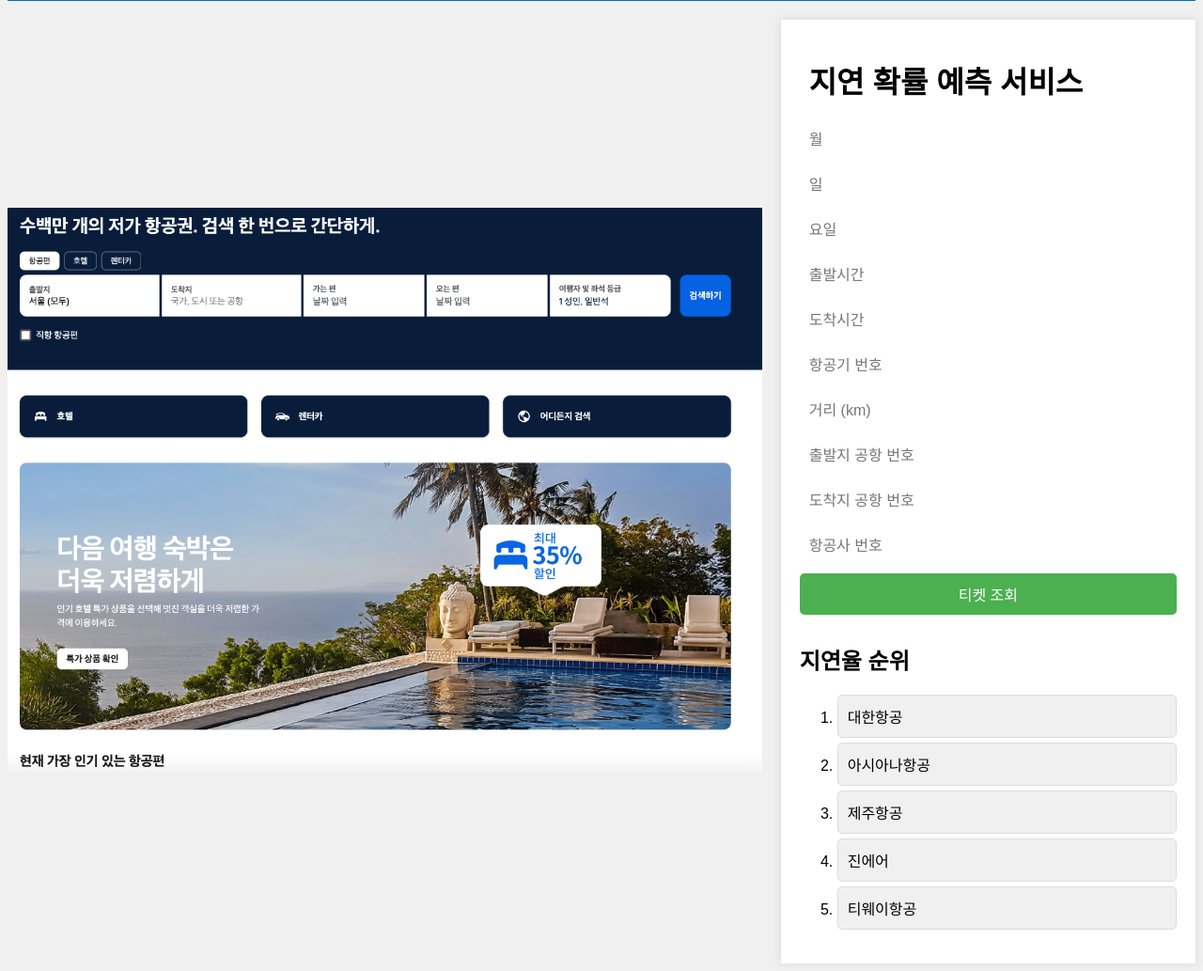
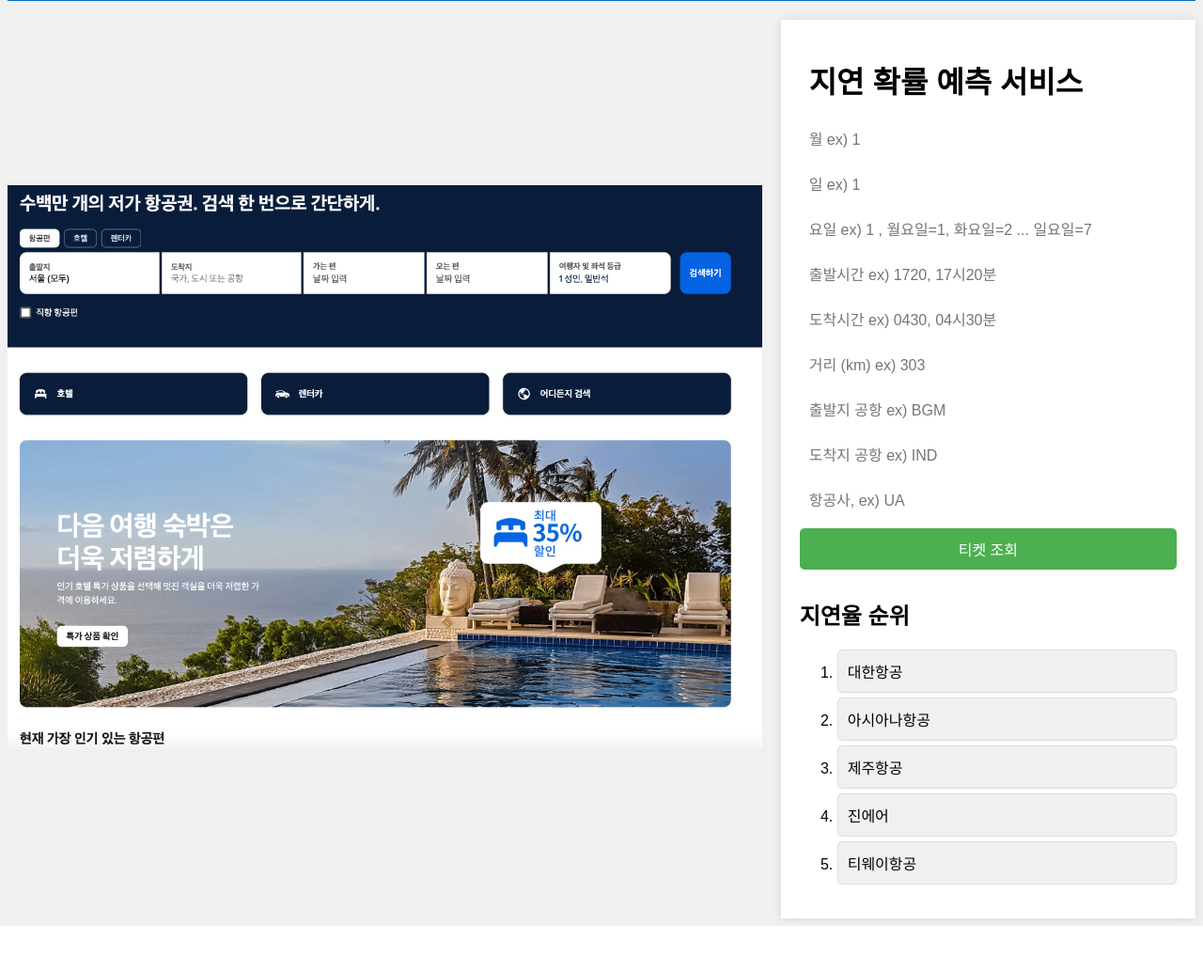
Before and after one commit to znkus1/k8s_project, a Flask app: page / in a window 1280 px wide. Shown: the part 327-1360 px from the top of the page at 94% size. After the commit the page ends 1312 px from the top, so only its background shows below. Run offline with Flask 3, Linux system fonts and the light colour scheme; some libraries are stand-ins or nearby versions.

Commit message:
feat: add index.html content and script updates

```diff
--- a/flask/flaskapp/myapp/templates/index.html
+++ b/flask/flaskapp/myapp/templates/index.html
@@ -1,6 +1,7 @@
 <!DOCTYPE html>
 <html>
 <head>
+    <!-- 경로 설정 주의! -->
     <link rel="stylesheet" type="text/css" href="{{ url_for('static', filename='style.css') }}">
     <script src="script.js"></script>
     <script src="https://code.jquery.com/jquery-3.5.1.min.js"></script>
@@ -15,27 +16,27 @@
         </header>
         <main>
             <section class="search-results">
-                <!-- 여기에 검색 결과를 표시할 수 있습니다. -->
+
             </section>
         </main>
        <div class="main-content">
 
         <div class="center-image">
+            <!-- 경로 설정 주의! -->
             <img src="{{ url_for('static', filename='center.png') }}" alt="Center Image">
         </div>
         <div class="container">
             <h1><i class="fas fa-plane-departure"></i> 지연 확률 예측 서비스</h1>
             <form id="flight-form">
-                <input type="number" id="month" placeholder="월" required>
-                <input type="number" id="dayOfMonth" placeholder="일" required>
-                <input type="number" id="dayOfWeek" placeholder="요일" required>
-                <input type="number" id="crsDepTime" placeholder="출발시간" required>
-                <input type="number" id="crsArrTime" placeholder="도착시간" required>
-                <input type="number" id="flightNum" placeholder="항공기 번호" required>
-                <input type="number" id="distance" placeholder="거리 (km)" required>
-                <input type="number" id="originIndex" placeholder="출발지 공항 번호" required>
-                <input type="number" id="destIndex" placeholder="도착지 공항 번호" required>
-                <input type="number" id="carrierIndex" placeholder="항공사 번호" required>
+                <input type="number" id="month" placeholder="월 ex) 1" required>
+                <input type="number" id="dayOfMonth" placeholder="일 ex) 1" required>
+                <input type="number" id="dayOfWeek" placeholder="요일 ex) 1 , 월요일=1, 화요일=2 ... 일요일=7" required>
+                <input type="number" id="crsDepTime" placeholder="출발시간 ex) 1720, 17시20분" required>
+                <input type="number" id="crsArrTime" placeholder="도착시간 ex) 0430, 04시30분" required>
+                <input type="number" id="distance" placeholder="거리 (km) ex) 303 " required>
+                <input type="text" id="originIndex" placeholder="출발지 공항 ex) BGM" required>
+                <input type="text" id="destIndex" placeholder="도착지 공항 ex) IND" required>
+                <input type="text" id="carrierIndex" placeholder="항공사, ex) UA" required>
                 <button type="button" id="search-btn">티켓 조회</button>
             </form>
             <div id="ticket-info"></div>
@@ -55,32 +56,57 @@
 
         <script>
         document.getElementById("search-btn").addEventListener("click", function() {
-            const month = document.getElementById("month").value;
+            const month = parseInt(document.getElementById("month").value, 10);
             const dayOfMonth = document.getElementById("dayOfMonth").value;
-            const dayOfWeek = document.getElementById("dayOfWeek").value;
+            const dayOfWeek = parseInt(document.getElementById("dayOfWeek").value, 10);
+            // const dayOfWeek = document.getElementById("dayOfWeek").value;
             const crsDepTime = document.getElementById("crsDepTime").value;
             const crsArrTime = document.getElementById("crsArrTime").value;
-            const flightNum = document.getElementById("flightNum").value;
             const distance = document.getElementById("distance").value;
             const originIndex = document.getElementById("originIndex").value;
             const destIndex = document.getElementById("destIndex").value;
             const carrierIndex = document.getElementById("carrierIndex").value;
 
             const user_input = JSON.stringify({
-                "month": month,
-                "dayOfMonth": dayOfMonth,
-                "dayOfWeek": dayOfWeek,
-                "crsDepTime": crsDepTime,
-                "crsArrTime": crsArrTime,
-                "flightNum": flightNum,
-                "distance": distance,
-                "originIndex":originIndex,
-                "destIndex":destIndex,
-                "carrierIndex":carrierIndex
-
+                "Month": +month,
+                "DayofMonth": +dayOfMonth,
+                "DayOfWeek": +dayOfWeek,
+                "CRSDepTime": +crsDepTime,
+                "CRSArrTime": +crsArrTime,
+                "Distance": +distance,
+                "Origin": originIndex,
+                "Dest": destIndex,
+                "UniqueCarrier": carrierIndex
             });
 
-            const ticketInfo = `${month}월 ${dayOfMonth}일 요일<br>출발시간 ${Math.floor(crsDepTime / 100)}시 ${crsDepTime % 100}분 <br>도착시간 ${Math.floor(crsArrTime / 100)}시 ${crsArrTime % 100}분 <br> 항공기번호: ${flightNum} <br> 거리: ${distance}km<br>${originIndex}호 ${destIndex}호 ${carrierIndex}호`;
+            let dayOfWeekString = "";
+                switch (dayOfWeek) {
+                    case 1:
+                        dayOfWeekString = "월";
+                        break;
+                    case 2:
+                        dayOfWeekString = "화";
+                        break;
+                    case 3:
+                        dayOfWeekString = "수";
+                        break;
+                    case 4:
+                        dayOfWeekString = "목";
+                        break;
+                    case 5:
+                        dayOfWeekString = "금";
+                        break;
+                    case 6:
+                        dayOfWeekString = "토";
+                        break;
+                    case 7:
+                        dayOfWeekString = "일";
+                        break;
+                    default:
+                        dayOfWeekString = "요일을 알 수 없음";
+                }
+
+            const ticketInfo = `${month}월 ${dayOfMonth}일 ${dayOfWeekString}요일<br>출발시간 ${Math.floor(crsDepTime / 100)}시 ${crsDepTime % 100}분 <br>도착시간 ${Math.floor(crsArrTime / 100)}시 ${crsArrTime % 100}분 <br> 거리: ${distance}km<br>${originIndex}호 ${destIndex}호 ${carrierIndex}호`;
 
             // Display the ticket information
             document.getElementById("ticket-info").innerHTML = ticketInfo;
@@ -88,19 +114,16 @@
 
             // Display the predict button
             document.getElementById("predict-btn").style.display = "block";
+            document.getElementById("predict-btn").addEventListener("click", function() {
 
-            // '예측하기' 버튼 클릭 이벤트 핸들러 내에서 'user_input' 변수를 정의합니다.
-            document.getElementById("predict-btn").addEventListener("click", function() {
-                // 사용자 입력을 JSON 형식으로 준비한 변수 (user_input)을 이곳에서 사용
-
-                // 서버로 POST 요청 보내기
-                fetch('/re', {
+                fetch('/predict', { // 경로 설정 주의!
                     method: 'POST',
                     headers: {
                         'Content-Type': 'application/json',
                     },
-                    body: user_input, // 수정: 'user_input' 변수를 사용
+                    body: user_input,
                 })
+
                 .then(response => response.json())
                 .then(data => {
                     const predictionResult = data.result;
@@ -115,3 +138,4 @@
             });
         </script>
     </body>
+</html>
```
